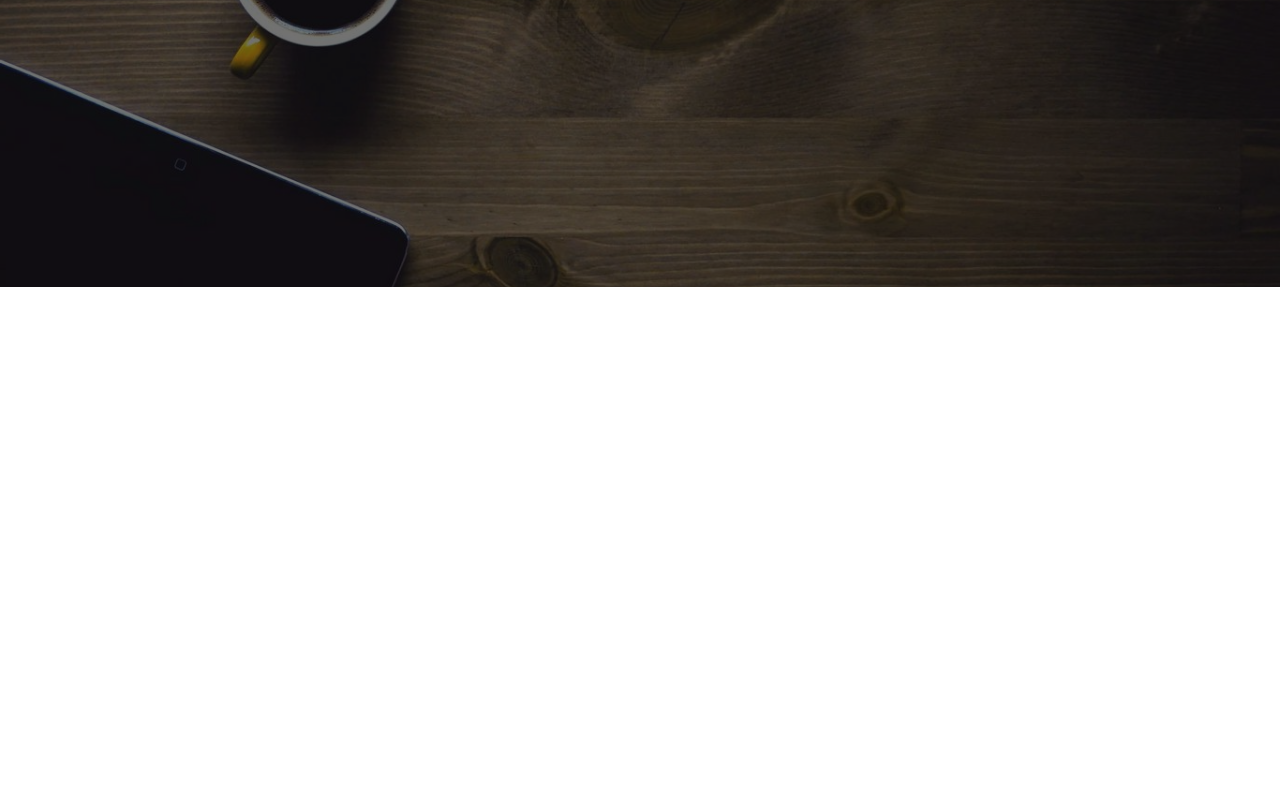
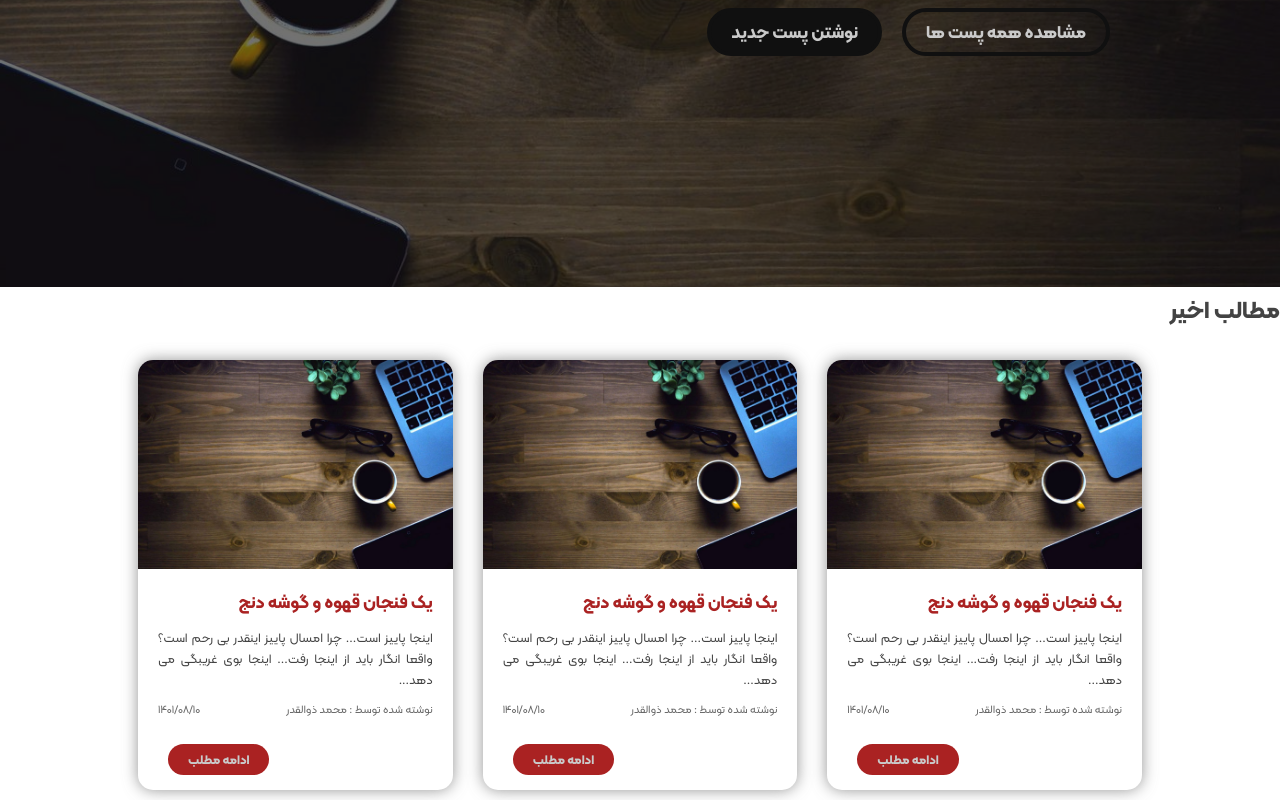
Before and after one commit to mohammad-zolghadr/mozo.blog, a React (Create React App) app: page / in a window 1280 px wide. Shown: the part 513-1313 px from the top of the page. Before the commit the page ends 800 px from the top, so only its background shows below. Built offline with nearby package versions, Linux system fonts and the light colour scheme.

Commit message:
Post Component Created and added to Home.js

```diff
--- a/src/components/Home.js
+++ b/src/components/Home.js
@@ -5,11 +5,25 @@ import { useNavigate } from "react-router-dom";
 import style from "../sass/Home.scss";
 import bgImage from "../assets/images/home.jpg";
 
+// components
+import Post from "./Post";
+
+const data = [
+  {
+    image: bgImage,
+    title: "یک فنجان قهوه و گوشه دنج",
+    body: "اینجا پاییز است... چرا امسال پاییز اینقدر بی رحم است؟ واقعا انگار باید از اینجا رفت... اینجا بوی غریبگی می دهد... بوی تنهایی می دهد... باید رفت و گذشت",
+    author: "محمد ذوالقدر",
+    date: "1401/08/10",
+    link: "Link Here",
+  },
+];
+
 const Home = () => {
   let navigate = useNavigate();
   return (
-    <div className="homeContainer">
-      <div>
+    <div>
+      <div className="homeContainer">
         <img src={bgImage} />
         <span className="homeImageBlackCover"></span>
         <div className="homeMainLanding">
@@ -35,6 +49,14 @@ const Home = () => {
           </div>
         </div>
       </div>
+      <div className="homePostsContainer">
+        <h3>مطالب اخیر</h3>
+        <div>
+          <Post data={data[0]} />
+          <Post data={data[0]} />
+          <Post data={data[0]} />
+        </div>
+      </div>
     </div>
   );
 };
--- /dev/null
+++ b/src/components/Post.js
@@ -0,0 +1,29 @@
+import React from "react";
+import { useNavigate } from "react-router-dom";
+
+import style from "../sass/Post.scss";
+
+const Post = (props) => {
+  const { image, title, body, author, date, link } = props.data;
+  let navigate = useNavigate();
+
+  return (
+    <div className="postContainer">
+      <img src={image} />
+      <div>
+        <h3>{title}</h3>
+        <p>{body.substring(0, 110)}...</p>
+        <div>
+          <span>نوشته شده توسط : {author}</span>
+          <span>{date}</span>
+        </div>
+        <div>
+          <span></span>
+          <button onClick={() => navigate(`/${link}`)}>ادامه مطلب</button>
+        </div>
+      </div>
+    </div>
+  );
+};
+
+export default Post;
--- a/src/sass/Home.scss
+++ b/src/sass/Home.scss
@@ -29,7 +29,7 @@
     flex-direction: column;
     align-items: start;
     padding: 20px;
-    height: (600px - $topMargin);
+    height: 89vh;
 
     h3{
         color: $textFive;
@@ -74,6 +74,28 @@
 
 }
 
+
+.homePostsContainer{
+    margin-top: 20px;
+
+    h3 {
+        font-family: bf;
+        font-size: 1.5rem;
+        color: $textTwo;
+    }
+
+    &>div{
+        @include displayFlex(center);
+        width: 80%;
+        margin: auto;
+        margin-top: 20px;
+        flex-wrap: wrap;
+        column-gap: 10px;
+    }
+
+}
+
+
 @media (min-width:768px){
     .homeMainLanding{
         margin-right: $topMargin;
--- /dev/null
+++ b/src/sass/Post.scss
@@ -0,0 +1,50 @@
+@import "./mixins";
+@import "./variables";
+
+.postContainer{
+
+    flex : 1 1 300px;
+    margin: 10px;
+    border-radius: 15px;
+    overflow: hidden;
+    box-shadow: 0 0 15px rgba($color: $textThree, $alpha: 0.7);
+
+
+    img{
+        width: 100%;
+    }
+
+    h3{
+        color: $primaryColor;
+        font-size: 1.1rem;
+        font-family: bf;
+    }
+
+    p{
+        font-size: 0.8rem;
+        color: $textTwo;
+        text-align: justify;
+        margin-top: 10px;
+    }
+
+    &>div{
+        padding: 10px 20px;
+
+        &>div{
+            @include displayFlex(between);
+            margin-top: 10px;
+        }
+    }
+
+    span{
+        font-size: 0.7rem;
+        color: $textThree;
+    }
+
+    button{
+        margin-top: 15px;
+        background-color: $primaryColor;
+    }
+
+
+}
```
